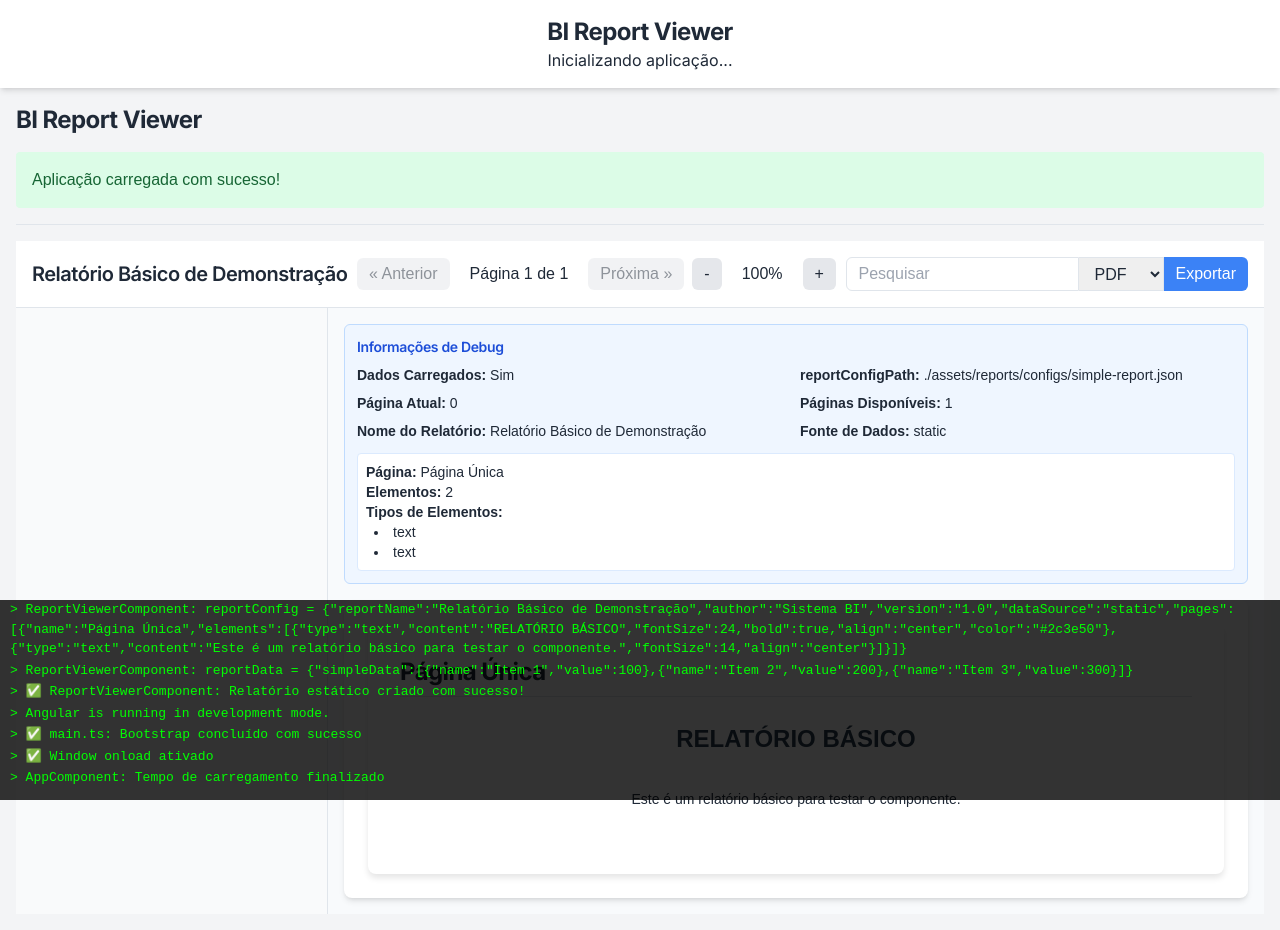
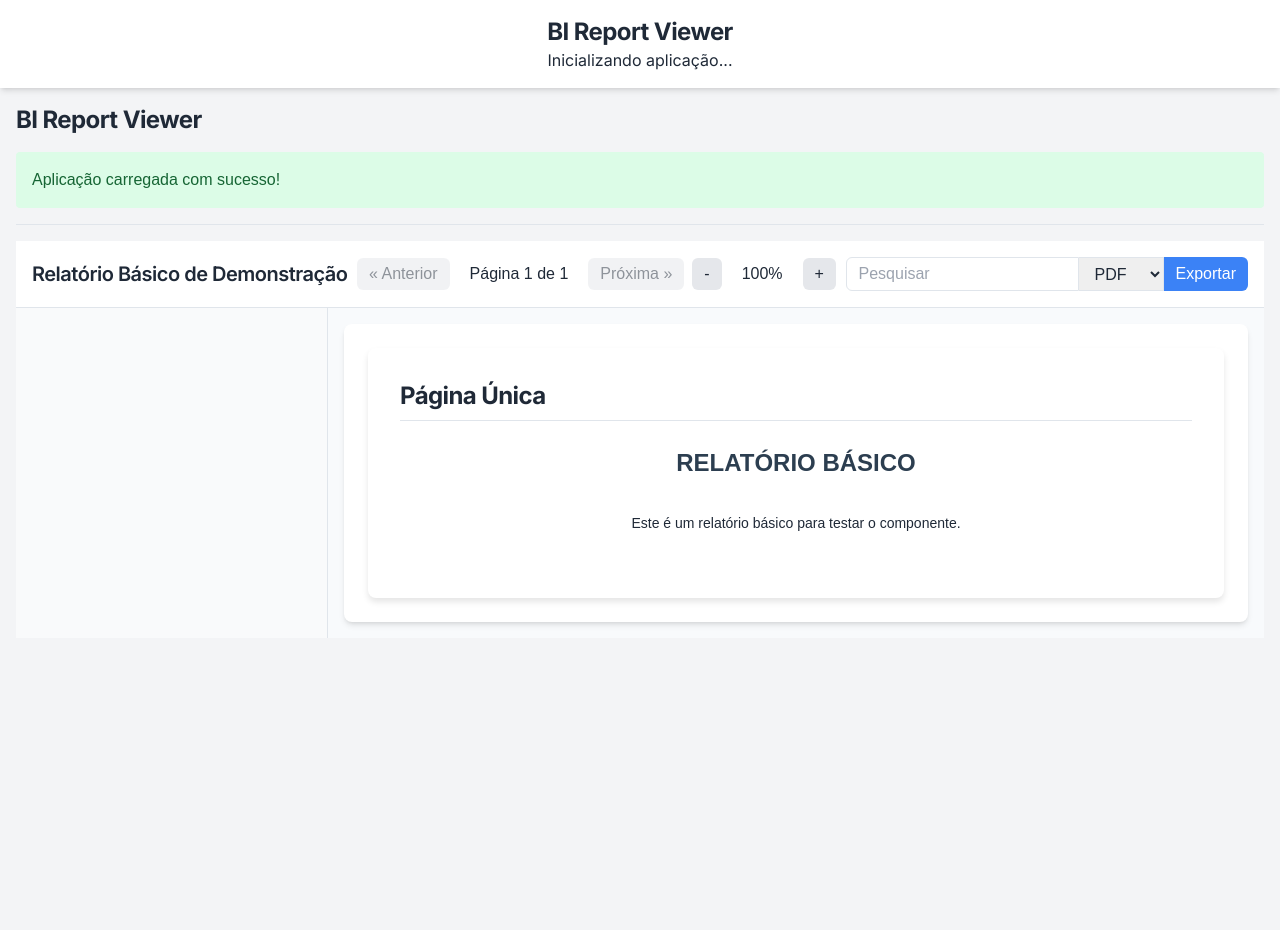
Before and after one commit to paulohenriquevn/report-viewer, an Angular app: page / in a window 1280 px wide. After the commit the page ends 800 px from the top, so only its background shows below. Built offline with nearby package versions, Linux system fonts and the light colour scheme.

Commit message:
Correções e melhorias

```diff
--- a/src/app/app.component.ts
+++ b/src/app/app.component.ts
@@ -42,12 +42,10 @@ export class AppComponent implements OnInit {
   error = '';
 
   // Caminho para o arquivo de configuração do relatório
-  reportConfigPath = './assets/reports/configs/simple-report.json';
+  reportConfigPath = './assets/reports/configs/report-config.json';
 
   ngOnInit() {
-    console.log('AppComponent: ngOnInit executado');
     setTimeout(() => {
-      console.log('AppComponent: Tempo de carregamento finalizado');
       this.isLoading = false;
     }, 2000);
   }
--- a/src/app/app.config.ts
+++ b/src/app/app.config.ts
@@ -1,7 +1,6 @@
 import { ApplicationConfig, provideZoneChangeDetection, importProvidersFrom } from '@angular/core';
 import { provideRouter } from '@angular/router';
 import { routes } from './app.routes';
-import { provideClientHydration } from '@angular/platform-browser';
 import { ReportViewerModule } from './report-viewer/report-viewer.module';
 import { provideHttpClient, withFetch, withJsonpSupport } from '@angular/common/http';
 
--- a/src/app/report-viewer/components/report-viewer/report-viewer.component.html
+++ b/src/app/report-viewer/components/report-viewer/report-viewer.component.html
@@ -124,16 +124,16 @@
 
         <!-- Área principal com o conteúdo do relatório -->
         <div class="w-full md:w-3/4 p-4">
-            <!-- Depuração: informações de contexto -->
-            <div *ngIf="true" class="mb-4 p-3 bg-blue-50 border border-blue-200 rounded-md text-sm">
+            <!-- Depuração: informações de contexto (desativadas) -->
+            <div *ngIf="false" class="mb-4 p-3 bg-blue-50 border border-blue-200 rounded-md text-sm">
                 <h3 class="font-semibold text-blue-700">Informações de Debug</h3>
                 <div class="mt-2 grid grid-cols-2 gap-2">
                     <div><strong>Dados Carregados:</strong> {{ reportConfig && reportData ? 'Sim' : 'Não' }}</div>
                     <div><strong>reportConfigPath:</strong> {{ reportConfigPath }}</div>
                     <div><strong>Página Atual:</strong> {{ selectedPage }}</div>
-                    <div><strong>Páginas Disponíveis:</strong> {{ reportConfig?.pages?.length || 0 }}</div>
-                    <div><strong>Nome do Relatório:</strong> {{ reportConfig?.reportName || 'N/A' }}</div>
-                    <div><strong>Fonte de Dados:</strong> {{ reportConfig?.dataSource || 'N/A' }}</div>
+                    <div><strong>Páginas Disponíveis:</strong> {{ reportConfig['pages'] || 0 }}</div>
+                    <div><strong>Nome do Relatório:</strong> {{ reportConfig['reportName'] || 'N/A' }}</div>
+                    <div><strong>Fonte de Dados:</strong> {{ reportConfig['dataSource'] || 'N/A' }}</div>
                 </div>
 
                 <div *ngIf="getCurrentPage()" class="mt-3 p-2 bg-white rounded border border-blue-100">
--- a/src/app/report-viewer/components/report-viewer/report-viewer.component.ts
+++ b/src/app/report-viewer/components/report-viewer/report-viewer.component.ts
@@ -6,11 +6,7 @@ import { ReportConfig } from '../../models/report-config.model';
 import { ReportData } from '../../models/report-data.model';
 import { ReportPage, ReportElement as ConfigReportElement } from '../../models/report-config.model';
 import {
-    ReportElement,
     ReportTextElement,
-    ReportTableElement,
-    ReportChartElement,
-    ReportImageElement
 } from '../../models/report-element.model';
 
 // Standalone components
@@ -61,9 +57,6 @@ export class ReportViewerComponent implements OnInit {
     ) { }
 
     ngOnInit(): void {
-        console.log('ReportViewerComponent: ngOnInit - Iniciando carregamento...');
-        console.log('ReportViewerComponent: Caminho do config:', this.reportConfigPath);
-
         // Solução temporária: criar um relatório estático
         this.createStaticReport();
 
@@ -74,7 +67,6 @@ export class ReportViewerComponent implements OnInit {
     // Cria um relatório estático para demonstração
     createStaticReport(): void {
         this.isLoading = true;
-        console.log('⚡ ReportViewerComponent.createStaticReport: Criando relatório estático');
 
         // Definir dados estáticos mais simples
         this.reportData = {
@@ -114,22 +106,13 @@ export class ReportViewerComponent implements OnInit {
             ]
         };
 
-        console.log('ReportViewerComponent: Relatório estático criado');
-        console.log('ReportViewerComponent: reportConfig =', this.reportConfig);
-        console.log('ReportViewerComponent: reportData =', this.reportData);
-
-        // Garantir que os logs apareçam
-        console.log('✅ ReportViewerComponent: Relatório estático criado com sucesso!');
-
         this.isLoading = false;
     }
 
     async loadReportConfig(): Promise<void> {
         try {
             this.isLoading = true;
-            console.log('Carregando configuração do relatório:', this.reportConfigPath);
             this.reportConfig = await this.reportService.loadReportConfig(this.reportConfigPath);
-            console.log('Configuração carregada:', this.reportConfig);
 
             // Definir template padrão
             if (this.reportConfig?.preferences?.template) {
@@ -141,7 +124,6 @@ export class ReportViewerComponent implements OnInit {
             }
 
             this.isLoading = false;
-            console.log('Página atual:', this.getCurrentPage());
         } catch (err) {
             console.error('Erro ao carregar configuração:', err);
             this.error = `Erro ao carregar configuração: ${err instanceof Error ? err.message : 'Erro desconhecido'}`;
@@ -151,9 +133,7 @@ export class ReportViewerComponent implements OnInit {
 
     async loadReportData(dataSource: string): Promise<void> {
         try {
-            console.log('Carregando dados do relatório:', dataSource);
             this.reportData = await this.reportService.loadReportData(dataSource);
-            console.log('Dados carregados:', this.reportData);
         } catch (err) {
             console.error('Erro ao carregar dados:', err);
             this.error = `Erro ao carregar dados: ${err instanceof Error ? err.message : 'Erro desconhecido'}`;
@@ -161,7 +141,6 @@ export class ReportViewerComponent implements OnInit {
     }
 
     onParametersChange(parameters: { [key: string]: any }): void {
-        console.log('Parâmetros atualizados:', parameters);
         // Adicione lógica para atualizar os dados do relatório com base nos parâmetros
     }
 
@@ -276,23 +255,14 @@ export class ReportViewerComponent implements OnInit {
 
     // Método para obter dados da fonte
     getElementData(element: ConfigReportElement): any[] {
-        console.log('getElementData - Element:', element);
-        console.log('getElementData - ReportData:', this.reportData);
-
-        if ('dataSource' in element && element.dataSource) {
-            const dataSourceName = element.dataSource;
-            console.log('getElementData - DataSource Name:', dataSourceName);
+        if ('dataSource' in element && element['dataSource']) {
+            const dataSourceName = element['dataSource'];
 
             if (this.reportData && this.reportData[dataSourceName]) {
-                console.log('getElementData - Dados encontrados:', this.reportData[dataSourceName]);
                 return this.reportData[dataSourceName];
-            } else {
-                console.warn('getElementData - Dados NÃO encontrados para:', dataSourceName);
-                return [];
             }
         }
 
-        console.warn('getElementData - Sem dataSource no elemento');
         return [];
     }
 }
--- a/src/app/report-viewer/components/template-manager/template-manager.component.ts
+++ b/src/app/report-viewer/components/template-manager/template-manager.component.ts
@@ -1,6 +1,5 @@
 import { Component, Input, Output, EventEmitter, OnInit } from '@angular/core';
 import { TemplateService } from '../../services/template.service';
-import { ReportTemplate } from '../../models/report-template.model';
 import { CommonModule } from '@angular/common';
 
 @Component({
--- a/src/app/report-viewer/services/export.service.ts
+++ b/src/app/report-viewer/services/export.service.ts
@@ -15,8 +15,6 @@ export class ExportService {
         // Em um ambiente real, usaríamos bibliotecas como jsPDF
         // ou chamaríamos um serviço de backend para gerar o PDF
 
-        console.log('Exportando para PDF:', reportConfig.reportName);
-
         // Simula tempo de processamento
         await new Promise(resolve => setTimeout(resolve, 1000));
 
@@ -29,7 +27,6 @@ export class ExportService {
      */
     async exportToExcel(reportConfig: ReportConfig, reportData: ReportData, options?: any): Promise<Blob> {
         // Em um ambiente real, usaríamos bibliotecas como ExcelJS
-        console.log('Exportando para Excel:', reportConfig.reportName);
 
         // Simula tempo de processamento
         await new Promise(resolve => setTimeout(resolve, 1000));
@@ -42,8 +39,6 @@ export class ExportService {
      * Exporta relatório para CSV
      */
     async exportToCSV(reportConfig: ReportConfig, reportData: ReportData, options?: any): Promise<Blob> {
-        console.log('Exportando para CSV:', reportConfig.reportName);
-
         // Encontra a primeira tabela no relatório
         let tableData = null;
         let columns: { header: string; field: string }[] = [];
@@ -86,7 +81,6 @@ export class ExportService {
      */
     async exportToImage(reportConfig: ReportConfig, reportData: ReportData, options?: any): Promise<Blob> {
         // Em um ambiente real, usaríamos bibliotecas como html2canvas
-        console.log('Exportando para imagem:', reportConfig.reportName);
 
         // Simula tempo de processamento
         await new Promise(resolve => setTimeout(resolve, 1000));
--- a/src/app/report-viewer/services/template.service.ts
+++ b/src/app/report-viewer/services/template.service.ts
@@ -1,6 +1,5 @@
 import { Injectable } from '@angular/core';
 import { HttpClient } from '@angular/common/http';
-import { firstValueFrom } from 'rxjs';
 import { ReportTemplate } from '../models/report-template.model';
 import { ReportConfig } from '../models/report-config.model';
 
--- a/src/environment.ts
+++ b/src/environment.ts
@@ -1,6 +1,6 @@
 export const environment = {
     production: false,
     apiUrl: 'http://localhost:4200/api',
-    logLevel: 'DEBUG',
-    enableDevTools: true
+    logLevel: 'ERROR',
+    enableDevTools: false
 };
--- a/src/main.ts
+++ b/src/main.ts
@@ -3,11 +3,7 @@ import { appConfig } from './app/app.config';
 import { AppComponent } from './app/app.component';
 
 // Inicializar aplicação
-console.log("⚡ main.ts: Iniciando aplicação Angular");
-
 document.addEventListener('DOMContentLoaded', () => {
-  console.log("⚡ main.ts: DOM carregado, inicializando bootstrap");
   bootstrapApplication(AppComponent, appConfig)
-    .then(() => console.log("✅ main.ts: Bootstrap concluído com sucesso"))
-    .catch((err) => console.log("❌ main.ts: Erro no bootstrap - " + JSON.stringify(err)));
+    .catch((err) => console.error("Erro no bootstrap:", err));
 });
```
Also changed, not shown: src/app/report-viewer/report-viewer.module.ts (+0 -15 lines), src/app/report-viewer/services/report.service.ts (+3 -13 lines), src/index.html (+9 -13 lines).
